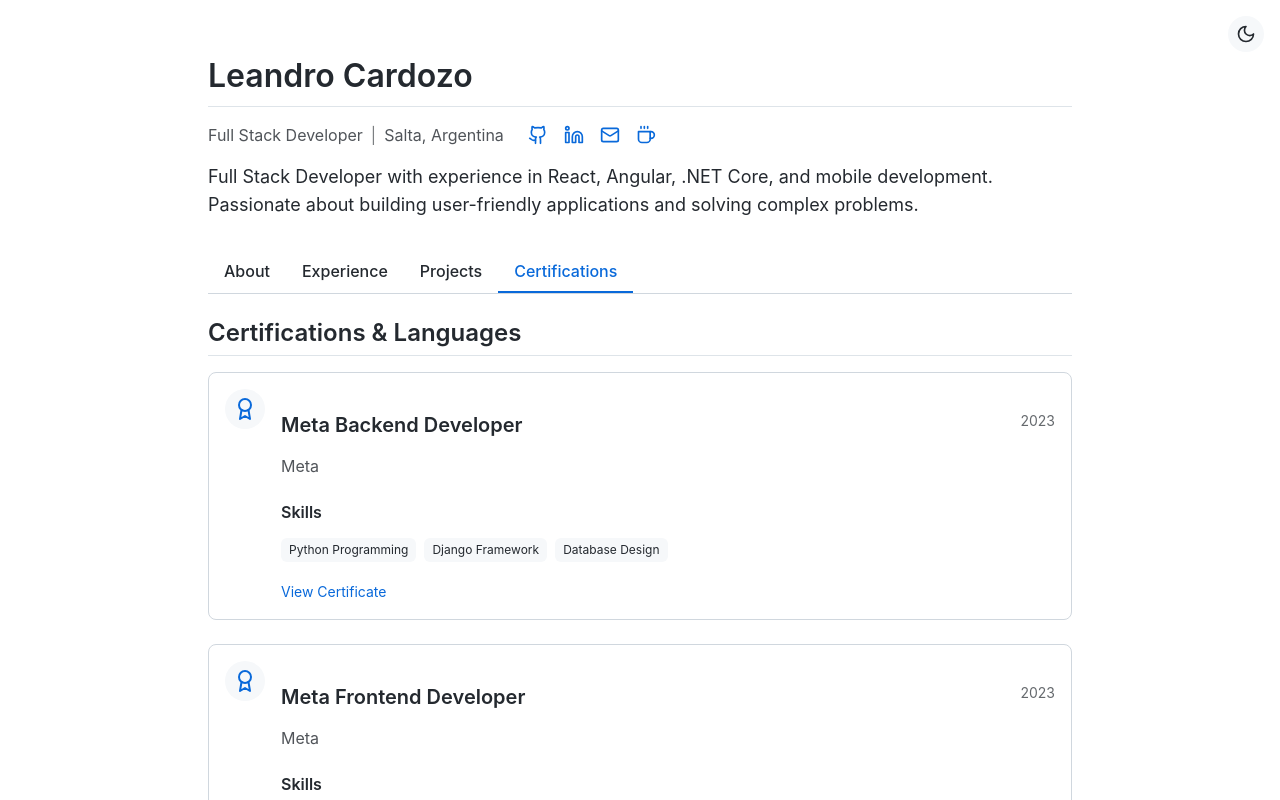
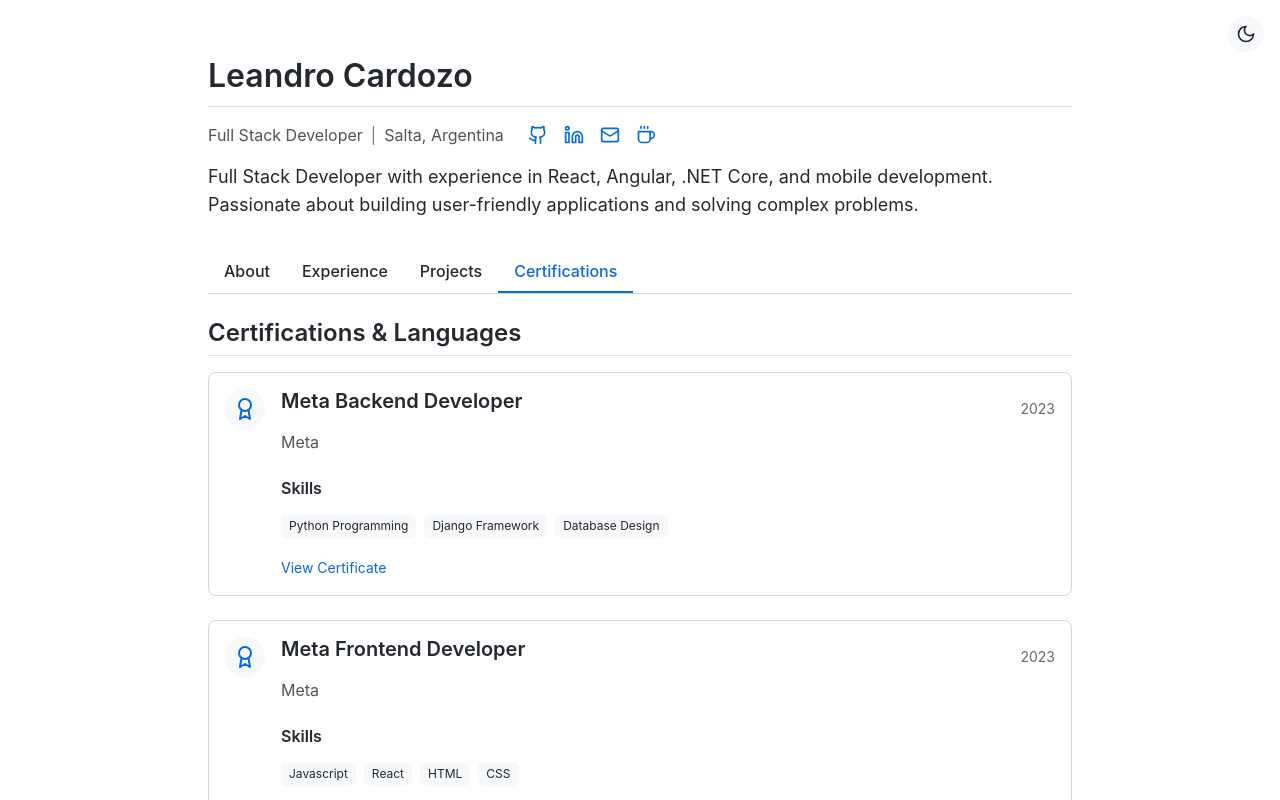
Before and after one commit to leanczo/leanczo.github.io, a React (Vite) app: page / in a window 1280 px wide. Both pictures are taken after a click on the button "Certifications". Shown: the top 800 px of the page. Built offline with nearby package versions, Linux system fonts and the light colour scheme.

Commit message:
👽 Fix cards

```diff
--- a/src/components/tabs/CertificationsTab.tsx
+++ b/src/components/tabs/CertificationsTab.tsx
@@ -50,7 +50,7 @@ const CertificationsTab: React.FC = () => {
 
               <div className="flex-1">
                 <div className="flex flex-col md:flex-row md:items-center md:justify-between">
-                  <h3 className="text-xl font-medium">{cert.title}</h3>
+                  <h3 className="text-xl font-medium !mt-0">{cert.title}</h3>
                   <span className="text-md-text-light/70 dark:text-md-text-dark/70 text-sm">
                     {cert.date}
                   </span>
--- a/src/components/ui/ProjectCard.tsx
+++ b/src/components/ui/ProjectCard.tsx
@@ -19,7 +19,7 @@ const ProjectCard: React.FC<ProjectCardProps> = ({ title, description, icon, lin
 
         <div className="flex-1">
           <div className="flex flex-col">
-            <h3 className="text-lg font-medium">{title}</h3>
+            <h3 className="text-lg font-medium !mt-0">{title}</h3>
             {meta && (
               <span className="text-md-text-light/70 dark:text-md-text-dark/70 text-xs">
                 {meta}
```
